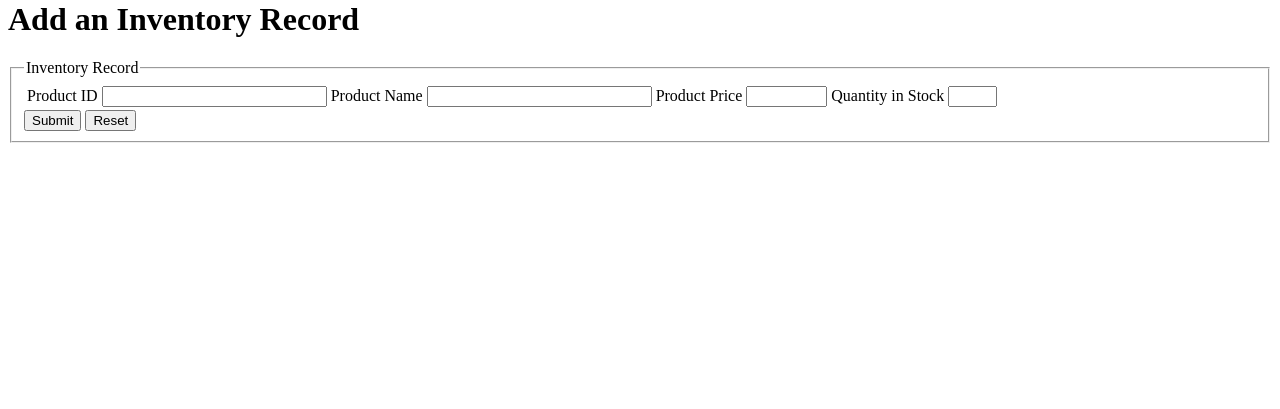
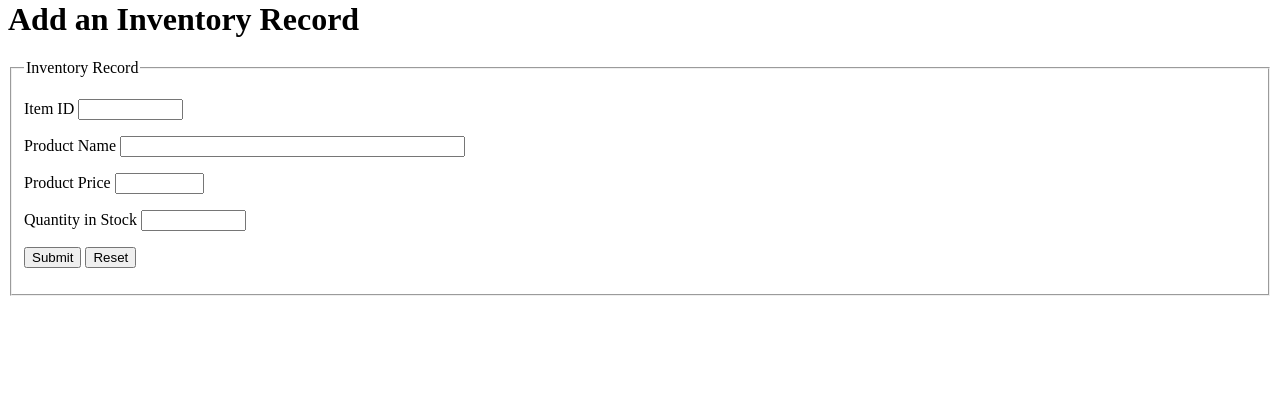
Before and after one commit to bichnln/PeopleHealthPharmacy, a PHP site: page /inventory.php in a window 1280 px wide. Shown: the part 391-800 px from the top of the page. Run offline with PHP 8.4, Linux system fonts and the light colour scheme.

Commit message:
addinventory

```diff
--- a/apps/view/inventory.php
+++ b/apps/view/inventory.php
@@ -1,33 +1,39 @@
 <!DOCTYPE html>
 <html lang="en">
-	<?php include 'header.inc';?>
+	<head>
+		<meta charset='utf-8'/>
+		<meta name='author' content='DP2'/>
+		<title>PHP - Add Inventory Records</title>
+	</head>
 	<body>
+	<?php include_once 'header.inc';?>
 		<h1>Add an Inventory Record</h1>
-		<form method="post" action="result.php">
+		<form method="post">
 			<fieldset>
 				<legend>Inventory Record</legend>
-				<table>
-					<tr>
-						<td>
-							<label>Product ID</label>
-							<input type="text" name="proID" id="ProID" maxlength="25" size="25" required="required" pattern="\d*"/>
-						</td>
-						<td>
-							<label>Product Name</label>
-							<input type="text" name="proName" id="ProName" maxlength="25" size="25" required="required"/>
-						</td>
-						<td>
-							<label>Product Price</label>
-							<input type="text" name="proPrice" id="ProPrice" maxlength="7" size="7" required="required" pattern="\d*?\.?\d{1,2}"/>
-						</td>
-						<td>
-							<label>Quantity in Stock</label>
-							<input type="text" name="proQty" id="ProQty" maxlength="3" size="3" required="required" pattern="\d*"/>
-						</td>
-					</tr>
-				</table>
+					<p>
+						<label for="itemID">Item ID</label>
+						<input type="text" name="itemID" id="itemID" maxlength="10" size="10" required="required" pattern="\d*"/>
+					</p>
+					<p>
+						<label for="itemName">Product Name</label>
+						<input type="text" name="itemName" id="itemName" maxlength="40" size="40" required="required"/>
+					</p>
+					<p>
+						<label for="itemPrice">Product Price</label>
+						<input type="text" name="itemPrice" id="itemPrice" maxlength="8" size="8" required="required" pattern="\d*?\.?\d{1,2}"/>
+					</p>
+					<p>
+						<label for="itemStock">Quantity in Stock</label>
+						<input type="text" name="itemStock" id="itemStock" maxlength="10" size="10" required="required" pattern="\d*"/>
+					</p>
+					<p>
+					<span class="errortxt" id="statetext"></span>
+					</p>
+				<p>
 				<input type="submit" value="Submit"/>
 				<input type="reset" value="Reset"/>
+				</p>
 			</fieldset>
 		</form>
 	</body>
```
Also changed, not shown: inventory.php (deleted, +0 -34 lines).
